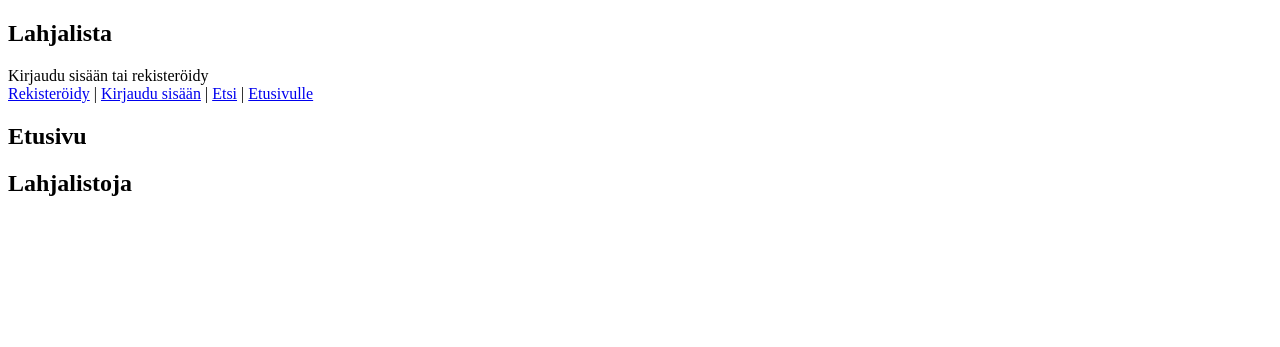
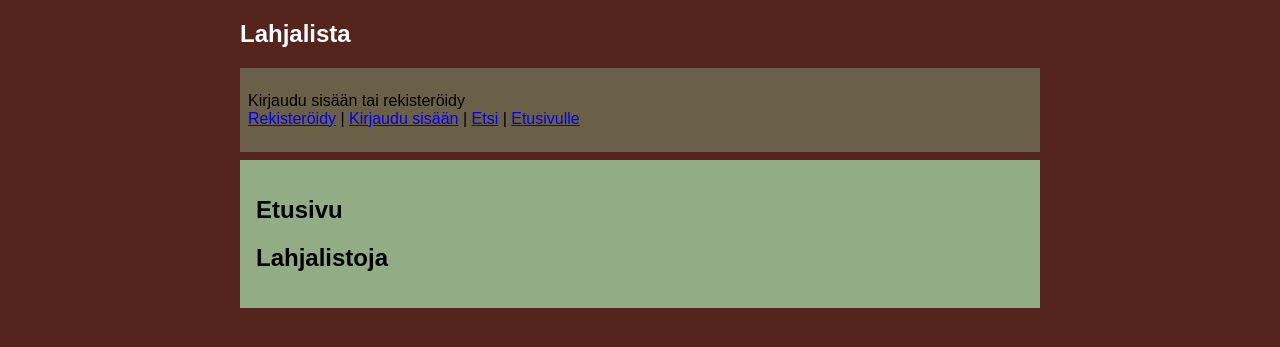
Before and after one commit to vainiovesa/lahjalista, a Flask app: page / in a window 1280 px wide. Shown: the top 347 px of the page. Run offline with Flask 3, Linux system fonts and the light colour scheme; data that the repository does not hold is empty.

Commit message:
Add styling

```diff
--- a/app.py
+++ b/app.py
@@ -18,7 +18,7 @@ def index():
     if "user_id" not in session:
         hide_list()
     lists = giftlists.get_lists()
-    return render_template("index.html", lists = lists)
+    return render_template("index.html", lists=lists)
 
 @app.route("/giftlist/<int:list_id>", methods=["GET", "POST"])
 def page(list_id):
@@ -60,6 +60,7 @@ def page(list_id):
 
         if "buy" in request.form:
             if not user_is_logged_in():
+                flash("Vain rekisteröityneet käyttäjät voivat ilmoittaa ostavansa lahjoja")
                 return redirect("/register")
             check_csrf()
             gift_id = request.form["gift_id"]
@@ -116,6 +117,8 @@ def create_giftlist():
         flash("Listan luomisessa tapahtui virhe")
         filled = {"name": name}
         return render_template("new_giftlist.html", filled=filled)
+
+    return redirect("/")
 
 @app.route("/edit/<int:list_id>")
 def edit(list_id):
@@ -193,7 +196,10 @@ def create():
     try:
         users.add(username, password_hash)
     except sqlite3.IntegrityError:
-        return "VIRHE: tunnus on jo varattu"
+        flash("Tunnus on jo varattu")
+        return redirect("/register")
+
+    return redirect("/")
 
 @app.route("/login", methods=["GET", "POST"])
 def login():
@@ -265,5 +271,5 @@ def check_csrf():
     if request.form["csrf_token"] != session["csrf_token"]:
         abort(403)
 
-if __name__=="__main__":
+if __name__ == "__main__":
     app.run(debug=True)
--- a/static/main.css
+++ b/static/main.css
@@ -0,0 +1,29 @@
+body {
+    margin: auto;
+    max-width: 50em;
+    font-family: sans-serif;
+    background-color: #55251D;
+  }
+
+.header {
+    color: white;
+}
+
+.nav {
+    background-color: #696047;
+    padding: 0.5em;
+    margin: 0.5em 0;
+}
+
+.content {
+    background-color: #92AC86;
+    padding: 1em;
+    margin: 0.5em 0;
+}
+
+.list {
+    border: 2px solid black;
+    margin: 1em;
+    padding: 0.2em 0.5em;
+    background-color: white;
+}
--- a/templates/index.html
+++ b/templates/index.html
@@ -5,11 +5,10 @@
 {% block content %}
 <h2>Etusivu</h2>
 <h2>Lahjalistoja</h2>
-<ul>
-  {% for list in lists %}
-  <li>
-    <a href="/giftlist/{{ list.id }}">{{ list.title }}</a> henkilöltä <a href="/user/{{ list.username }}">{{ list.username }}</a>
-  </li>
-  {% endfor %}
-</ul>
+{% for list in lists %}
+<div class="list">
+  <a href="/giftlist/{{ list.id }}">{{ list.title }}</a> <br />
+  henkilöltä <a href="/user/{{ list.username }}">{{ list.username }}</a>
+</div>
+{% endfor %}
 {% endblock %}
--- a/templates/show_list.html
+++ b/templates/show_list.html
@@ -45,6 +45,11 @@
 </p>
 <h3>Lahjatoiveet:</h3>
 <ul>
+  {% if gift | count == 0 %}
+  <p>
+    Lahjatoiveita ei ole vielä lisätty
+  </p>
+  {% endif %}
   {% for g in gift %}
   <li>
     <form action="/giftlist/{{ giftlist.giftlist_id }}" method="post">
```
